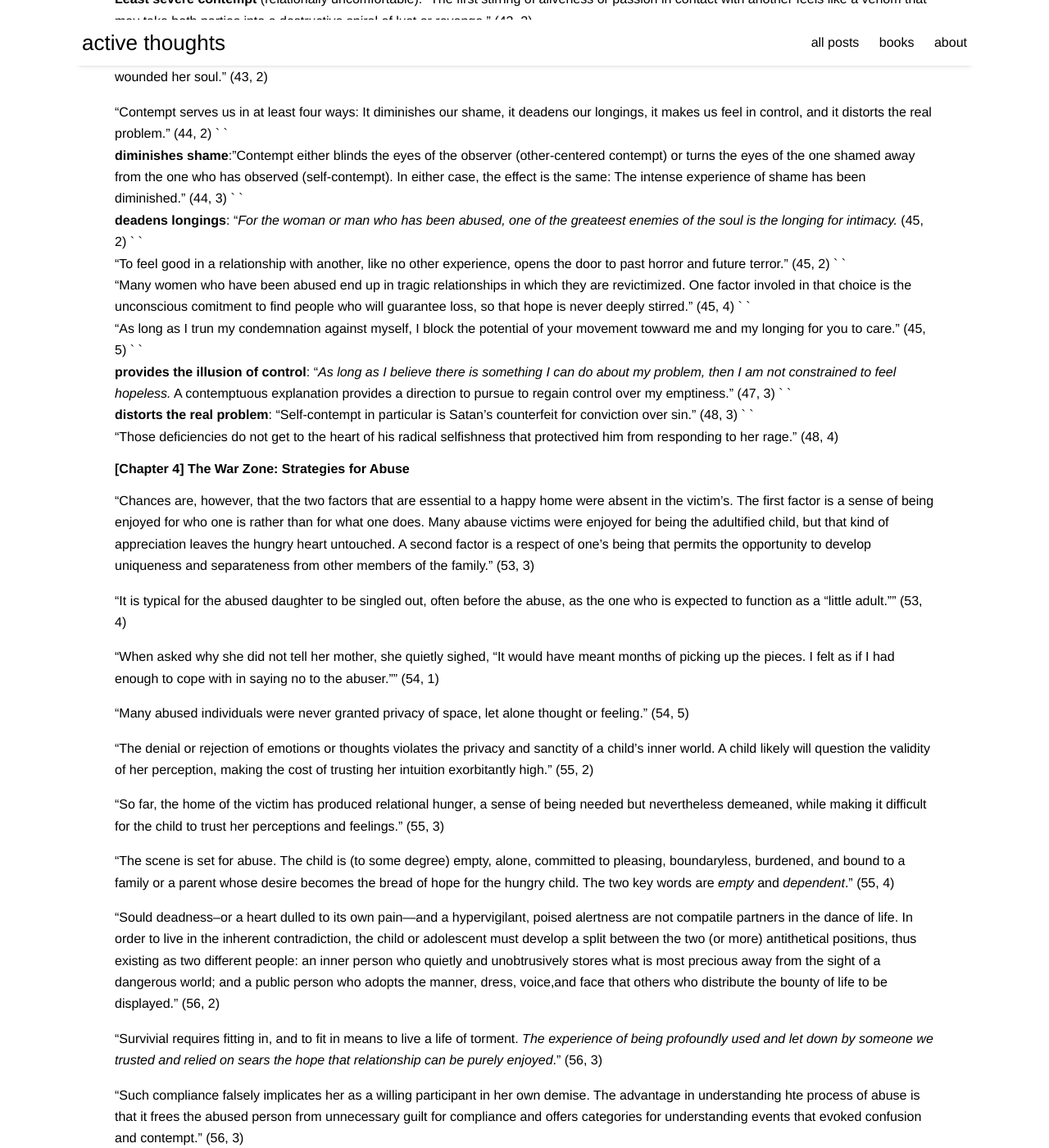
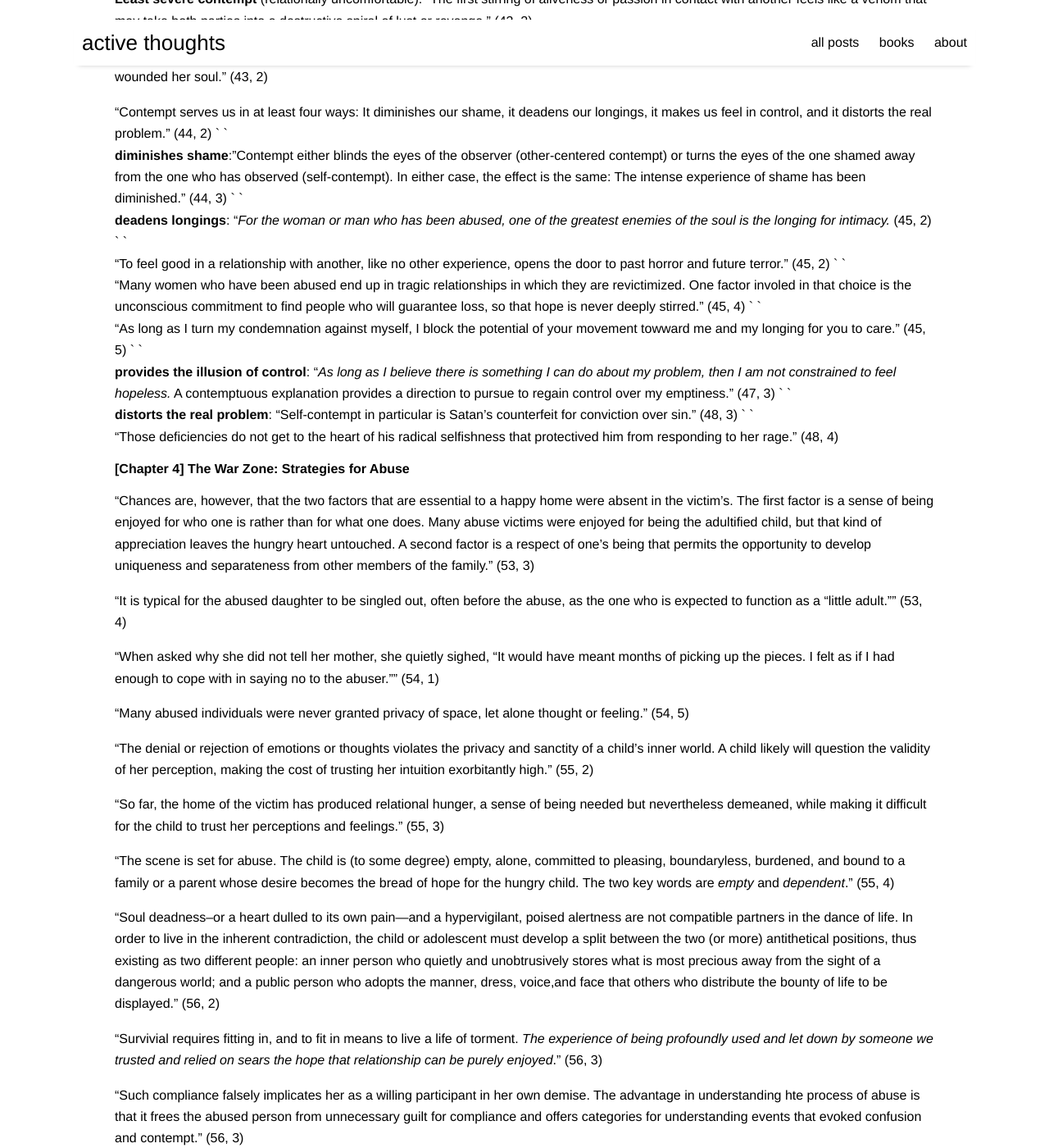
Before and after one commit to thoughtshso/blog, a Jekyll site: the page built from _posts/2024-10-13-the-wounded-heart.md, in a window 1280 px wide and 1400 px high, scrolled down 3482 px. Shown: the whole window at 82% size. Built offline with Jekyll 4.4.1, drawn with Linux system fonts in a browser that asks for light colours; nearby versions of some CDN libraries; some of the changed text lies outside the part shown.

Commit message:
[site] typos

```diff
--- a/_posts/2024-10-13-the-wounded-heart.md
+++ b/_posts/2024-10-13-the-wounded-heart.md
@@ -110,13 +110,13 @@ image: wounded-heart.jpg
 ` `
 **diminishes shame**:"Contempt either blinds the eyes of the observer (other-centered contempt) or turns the eyes of the one shamed away from the one who has observed (self-contempt). In either case, the effect is the same: The intense experience of shame has been diminished." (44, 3)
 ` `
-**deadens longings**: "*For the woman or man who has been abused, one of the greateest enemies of the soul is the longing for intimacy.* (45, 2)
+**deadens longings**: "*For the woman or man who has been abused, one of the greatest enemies of the soul is the longing for intimacy.* (45, 2)
 ` `
 "To feel good in a relationship with another, like no other experience, opens the door to past horror and future terror." (45, 2)
 ` `
-"Many women who have been abused end up in tragic relationships in which they are revictimized. One factor involed in that choice is the unconscious comitment to find people who will guarantee loss, so that hope is never deeply stirred." (45, 4)
+"Many women who have been abused end up in tragic relationships in which they are revictimized. One factor involed in that choice is the unconscious commitment to find people who will guarantee loss, so that hope is never deeply stirred." (45, 4)
 ` `
-"As long as I trun my condemnation against myself, I block the potential of your movement towward me and my longing for you to care." (45, 5)
+"As long as I turn my condemnation against myself, I block the potential of your movement towward me and my longing for you to care." (45, 5)
 ` `
 **provides the illusion of control**: "*As long as I believe there is something I can do about my problem, then I am not constrained to feel hopeless.* A contemptuous explanation provides a direction to pursue to regain control over my emptiness." (47, 3)
 ` `
@@ -125,7 +125,7 @@ image: wounded-heart.jpg
 "Those deficiencies do not get to the heart of his radical selfishness that protectived him from responding to her rage." (48, 4)
 
 #### [Chapter 4] The War Zone: Strategies for Abuse
-"Chances are, however, that the two factors that are essential to a happy home were absent in the victim's. The first factor is a sense of being enjoyed for who one is rather than for what one does. Many abause victims were enjoyed for being the adultified child, but that kind of appreciation leaves the hungry heart untouched. A second factor is a respect of one's being that permits the opportunity to develop uniqueness and separateness from other members of the family." (53, 3)
+"Chances are, however, that the two factors that are essential to a happy home were absent in the victim's. The first factor is a sense of being enjoyed for who one is rather than for what one does. Many abuse victims were enjoyed for being the adultified child, but that kind of appreciation leaves the hungry heart untouched. A second factor is a respect of one's being that permits the opportunity to develop uniqueness and separateness from other members of the family." (53, 3)
 
 "It is typical for the abused daughter to be singled out, often before the abuse, as the one who is expected to function as a "little adult."" (53, 4)
 
@@ -139,7 +139,7 @@ image: wounded-heart.jpg
 
 "The scene is set for abuse. The child is (to some degree) empty, alone, committed to pleasing, boundaryless, burdened, and bound to a family or a parent whose desire becomes the bread of hope for the hungry child. The two key words are *empty* and *dependent*." (55, 4)
 
-"Sould deadness--or a heart dulled to its own pain---and a hypervigilant, poised alertness are not compatile partners in the dance of life. In order to live in the inherent contradiction, the child or adolescent must develop a split between the two (or more) antithetical positions, thus existing as two different people: an inner person who quietly and unobtrusively stores what is most precious away from the sight of a dangerous world; and a public person who adopts the manner, dress, voice,and face that others who distribute the bounty of life to be displayed." (56, 2)
+"Soul deadness--or a heart dulled to its own pain---and a hypervigilant, poised alertness are not compatible partners in the dance of life. In order to live in the inherent contradiction, the child or adolescent must develop a split between the two (or more) antithetical positions, thus existing as two different people: an inner person who quietly and unobtrusively stores what is most precious away from the sight of a dangerous world; and a public person who adopts the manner, dress, voice,and face that others who distribute the bounty of life to be displayed." (56, 2)
 
 "Survivial requires fitting in, and to fit in means to live a life of torment. *The experience of being profoundly used and let down by someone we trusted and relied on sears the hope that relationship can be purely enjoyed*." (56, 3)
 
```
Also changed, not shown: other parts of _posts/2024-10-13-the-wounded-heart.md (+4 -4 lines).
